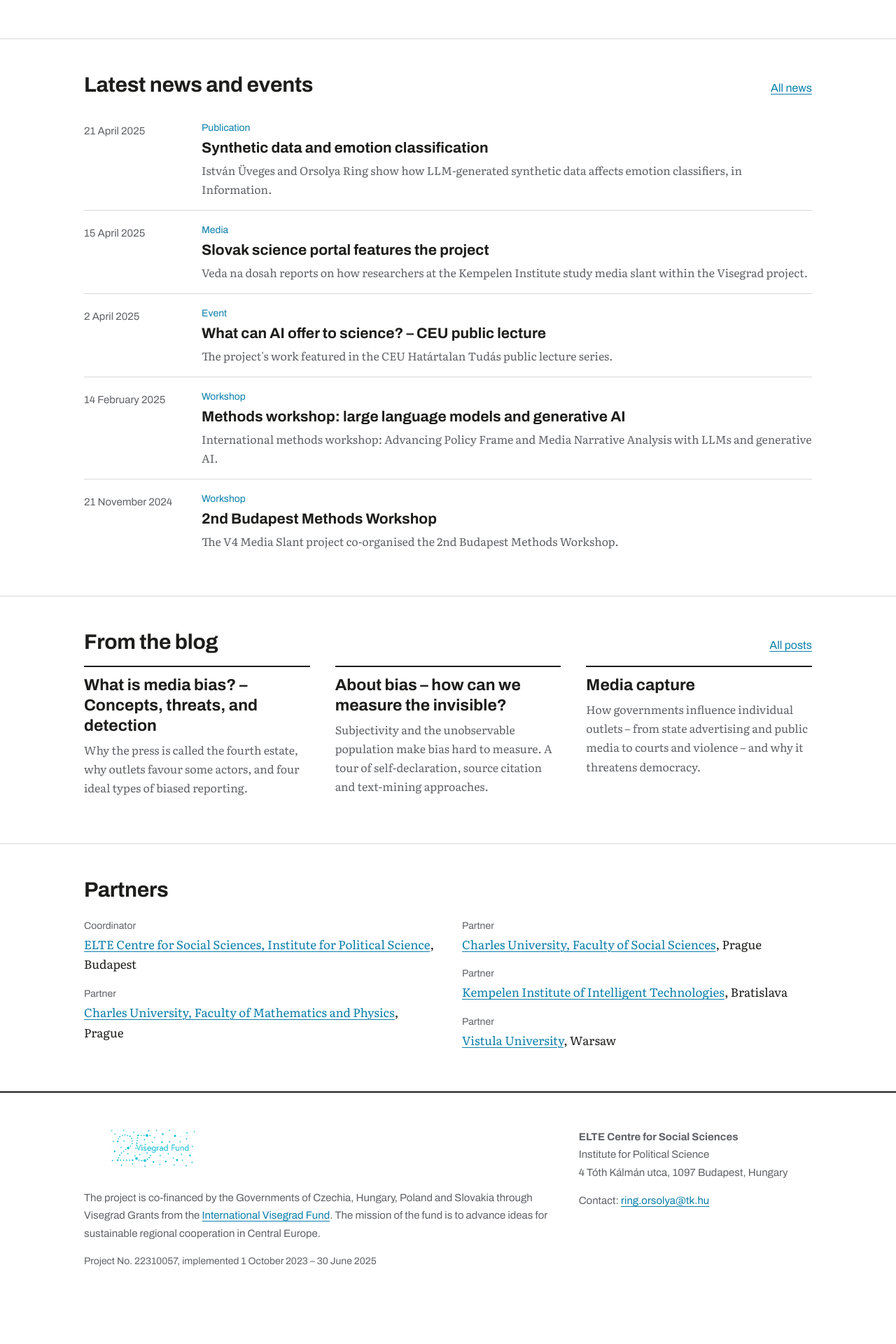
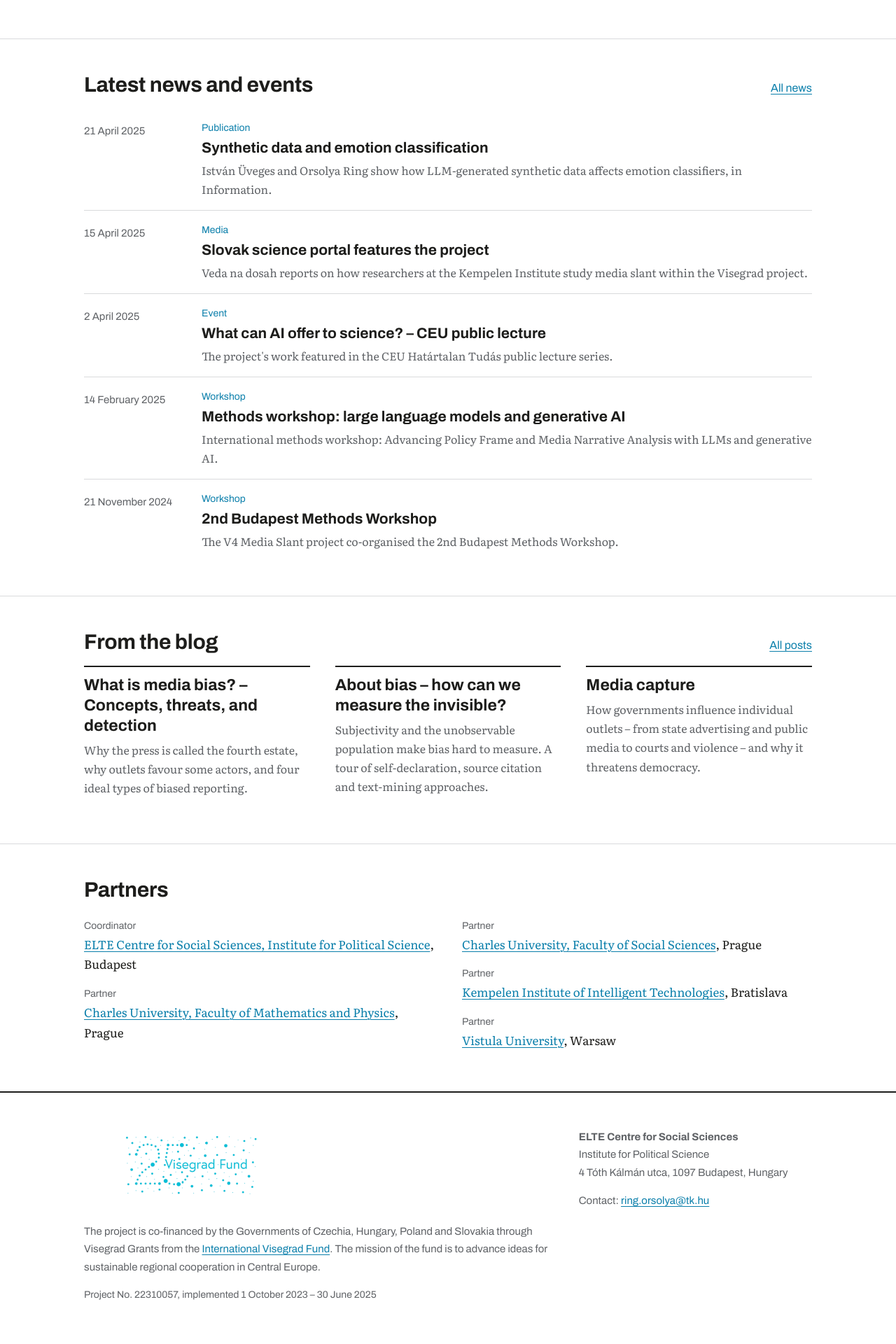
Before and after one commit to ringorsolya/v4slant-site, a Jekyll site: the page built from index.html, in a window 1280 px wide. Shown: the part 995-2915 px from the top of the page at 70% size. Built offline with Jekyll 4.4.1, drawn with Linux system fonts in a browser that asks for light colours; before the commit the page ends 2867 px from its top, so only the background shows below that.

Commit message:
Enlarge the Visegrad Fund logo in the footer
Co-Authored-By: Claude Opus 5.5 <noreply@anthropic.com>
Claude-Session: https://claude.ai/code/session_013xfZbvasC9FqKPGGKo9KJJ

```diff
--- a/_layouts/default.html
+++ b/_layouts/default.html
@@ -34,7 +34,7 @@
   <footer class="site-footer">
     <div class="wrap footer-grid">
       <div class="funding">
-        <a href="https://www.visegradfund.org/" class="ivf-logo"><img src="{{ '/assets/img/logos/visegrad_fund.png' | relative_url }}" alt="Visegrad Fund" width="180"></a>
+        <a href="https://www.visegradfund.org/" class="ivf-logo"><img src="{{ '/assets/img/logos/visegrad_fund.png' | relative_url }}" alt="Visegrad Fund" width="280"></a>
         <p>The project is co-financed by the Governments of Czechia, Hungary, Poland and Slovakia through Visegrad Grants from the <a href="https://www.visegradfund.org/">International Visegrad Fund</a>. The mission of the fund is to advance ideas for sustainable regional cooperation in Central Europe.</p>
         <p class="small">Project No. 22310057, implemented 1 October 2023 – 30 June 2025</p>
       </div>
--- a/assets/css/style.css
+++ b/assets/css/style.css
@@ -137,7 +137,7 @@ figcaption, .caption { font-size: 14px; color: var(--muted); margin-top: 6px; }
 /* Footer */
 .site-footer { border-top: 2px solid var(--ink); padding: 36px 0 44px; font-size: 15px; color: var(--muted); }
 .footer-grid { display: grid; grid-template-columns: 2fr 1fr; gap: 40px; }
-.ivf-logo img { display: block; margin-bottom: 12px; background: #fff; padding: 4px; }
+.ivf-logo img { display: block; width: 280px; max-width: 100%; margin-bottom: 14px; background: #fff; padding: 6px; }
 .small { font-size: 14px; }
 
 @media (max-width: 720px) {
```
